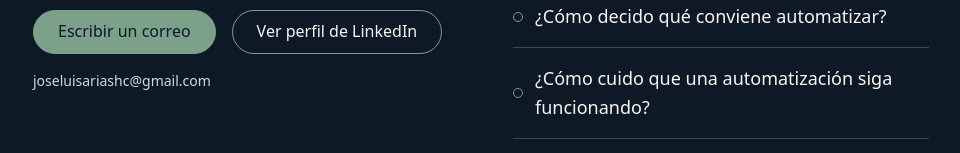
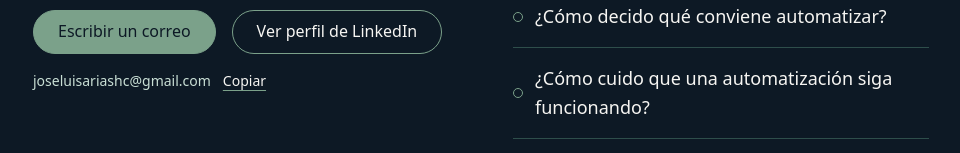
Before and after one commit to JoseLuisAriasHC/joseluisariashc.github.io, a Vue app: page /#inicio in a window 1280 px wide. Shown: the part 5361-5514 px from the top of the page, without its empty margins (159-1119 px from the left). Built offline with nearby package versions, Linux system fonts and the light colour scheme.

Commit message:
Añade un botón para copiar el correo de contacto
Quien usa el correo en el navegador no siempre tiene configurado el enlace mailto.
Al copiar, el botón dice «Copiado» un momento y los lectores de pantalla lo anuncian.

Co-Authored-By: Claude Opus 5.5 <noreply@anthropic.com>

```diff
--- a/src/components/sections/SectionContact.vue
+++ b/src/components/sections/SectionContact.vue
@@ -3,6 +3,7 @@ import { useId } from 'vue'
 import BaseButton from '@/components/base/BaseButton.vue'
 import BaseSection from '@/components/base/BaseSection.vue'
 import type { ContactContent, Person, UiLabels } from '@/content/types'
+import SectionContactEmail from './SectionContactEmail.vue'
 import SectionContactFaq from './SectionContactFaq.vue'
 
 defineProps<{
@@ -41,7 +42,12 @@ const headingId = useId()
             <span class="visually-hidden">({{ ui.opensInNewTab }})</span>
           </BaseButton>
         </div>
-        <p class="section-contact__email">{{ person.links.email }}</p>
+        <SectionContactEmail
+          class="section-contact__email"
+          :email="person.links.email"
+          :copy-label="ui.copyEmail"
+          :copied-label="ui.emailCopied"
+        />
       </div>
 
       <SectionContactFaq
--- /dev/null
+++ b/src/components/sections/SectionContactEmail.vue
@@ -0,0 +1,77 @@
+<script setup lang="ts">
+import { onScopeDispose, shallowRef } from 'vue'
+
+const { email } = defineProps<{
+  email: string
+  copyLabel: string
+  copiedLabel: string
+}>()
+
+// Tras copiar, el botón dice «Copiado» un momento y vuelve a su texto
+const COPIED_MS = 2000
+const copied = shallowRef(false)
+let resetTimer: ReturnType<typeof setTimeout> | undefined
+
+async function copy() {
+  try {
+    await navigator.clipboard.writeText(email)
+  } catch {
+    // Sin permiso para el portapapeles: la dirección sigue a la vista para copiarla a mano
+    return
+  }
+
+  copied.value = true
+  clearTimeout(resetTimer)
+  resetTimer = setTimeout(() => (copied.value = false), COPIED_MS)
+}
+
+onScopeDispose(() => clearTimeout(resetTimer))
+</script>
+
+<template>
+  <p class="section-contact-email">
+    <span>{{ email }}</span>
+    <button
+      type="button"
+      class="section-contact-email__copy"
+      @click="copy"
+    >
+      {{ copied ? copiedLabel : copyLabel }}
+    </button>
+    <!-- El cambio de texto del botón no siempre se anuncia: este aviso sí -->
+    <span
+      class="visually-hidden"
+      role="status"
+    >
+      {{ copied ? copiedLabel : '' }}
+    </span>
+  </p>
+</template>
+
+<style scoped lang="scss">
+:where(.section-contact-email) {
+  display: flex;
+  flex-wrap: wrap;
+  align-items: baseline;
+  gap: var(--space-3);
+}
+
+// Con el aspecto de los enlaces: texto en Papel y subrayado en Salvia
+.section-contact-email__copy {
+  padding: 0;
+  border: 0;
+  background: none;
+  color: var(--color-text);
+  font: inherit;
+  text-decoration-line: underline;
+  text-decoration-color: var(--color-signal);
+  text-decoration-thickness: 1px;
+  text-underline-offset: 0.25em;
+  cursor: pointer;
+  transition: text-decoration-thickness var(--duration-quick) var(--ease-out);
+
+  &:hover {
+    text-decoration-thickness: 2px;
+  }
+}
+</style>
--- a/src/content/en.ts
+++ b/src/content/en.ts
@@ -29,6 +29,8 @@ export const en: SiteContent = {
     seeWork: 'See featured work',
     downloadCv: 'Download CV',
     writeEmail: 'Send an email',
+    copyEmail: 'Copy',
+    emailCopied: 'Copied',
     viewLinkedin: 'View LinkedIn profile',
     mainStack: 'Main technologies',
     present: 'present',
--- a/src/content/es.ts
+++ b/src/content/es.ts
@@ -29,6 +29,8 @@ export const es: SiteContent = {
     seeWork: 'Ver trabajos destacados',
     downloadCv: 'Descargar CV',
     writeEmail: 'Escribir un correo',
+    copyEmail: 'Copiar',
+    emailCopied: 'Copiado',
     viewLinkedin: 'Ver perfil de LinkedIn',
     mainStack: 'Tecnologías principales',
     present: 'actualidad',
--- a/src/content/types.ts
+++ b/src/content/types.ts
@@ -136,6 +136,9 @@ export interface UiLabels {
   seeWork: string
   downloadCv: string
   writeEmail: string
+  /** Botón junto a la dirección de correo y el aviso que muestra al copiarla */
+  copyEmail: string
+  emailCopied: string
   viewLinkedin: string
   mainStack: string
   present: string
```
